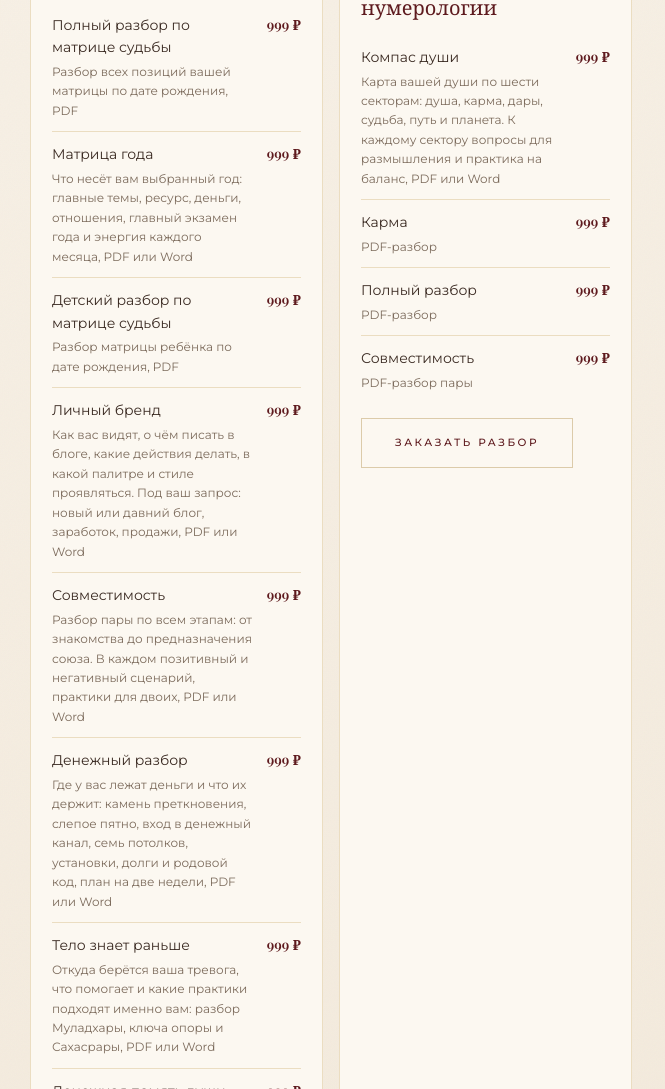
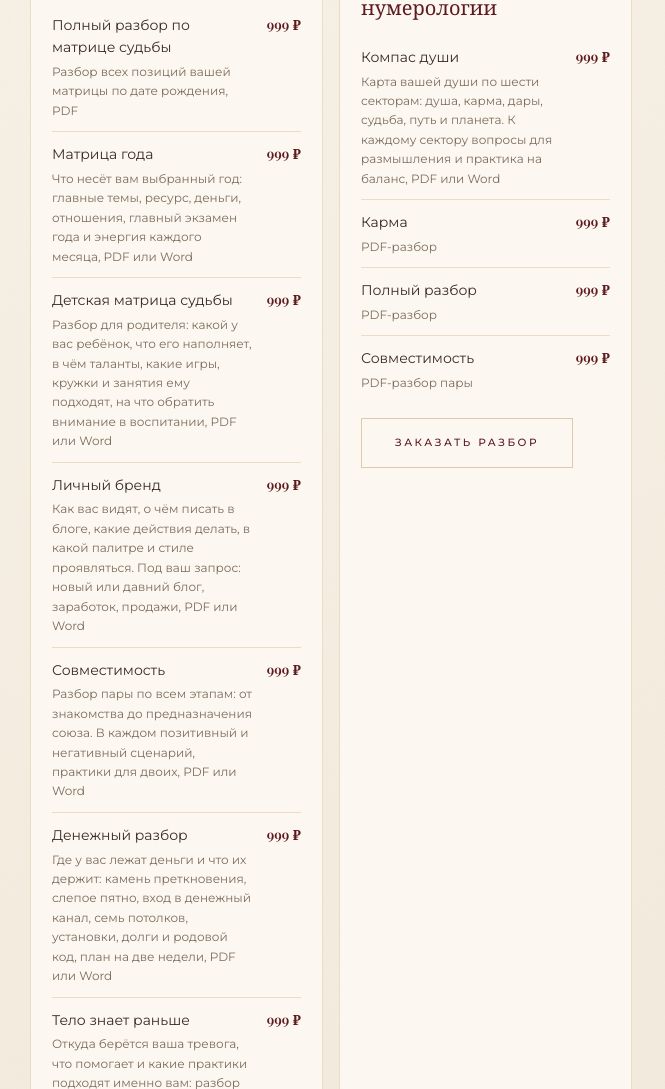
Before and after one commit to axis-axi/matrica, a plain HTML site: page index.html in a window 1280 px wide. Shown: the part 2984-4073 px from the top of the page, without its empty margins (0-665 px from the left). Drawn offline with nearby package versions, Linux system fonts and the light colour scheme.

Commit message:
Детская матрица судьбы: описание в прайсе
Co-Authored-By: Claude Sonnet 5.5 <noreply@anthropic.com>

```diff
--- a/index.html
+++ b/index.html
@@ -1390,7 +1390,7 @@ html,body{margin:0;padding:0;background:#F7F1E8;}
           <h3>Разборы по матрице</h3>
           <div class="mx-pg-row"><div>Полный разбор по матрице судьбы<small>Разбор всех позиций вашей матрицы по дате рождения, PDF</small></div><b>999 ₽</b></div>
           <div class="mx-pg-row"><div>Матрица года<small>Что несёт вам выбранный год: главные темы, ресурс, деньги, отношения, главный экзамен года и энергия каждого месяца, PDF или Word</small></div><b>999 ₽</b></div>
-          <div class="mx-pg-row"><div>Детский разбор по матрице судьбы<small>Разбор матрицы ребёнка по дате рождения, PDF</small></div><b>999 ₽</b></div>
+          <div class="mx-pg-row"><div>Детская матрица судьбы<small>Разбор для родителя: какой у вас ребёнок, что его наполняет, в чём таланты, какие игры, кружки и занятия ему подходят, на что обратить внимание в воспитании, PDF или Word</small></div><b>999 ₽</b></div>
           <div class="mx-pg-row"><div>Личный бренд<small>Как вас видят, о чём писать в блоге, какие действия делать, в какой палитре и стиле проявляться. Под ваш запрос: новый или давний блог, заработок, продажи, PDF или Word</small></div><b>999 ₽</b></div>
           <div class="mx-pg-row"><div>Совместимость<small>Разбор пары по всем этапам: от знакомства до предназначения союза. В каждом позитивный и негативный сценарий, практики для двоих, PDF или Word</small></div><b>999 ₽</b></div>
           <div class="mx-pg-row"><div>Денежный разбор<small>Где у вас лежат деньги и что их держит: камень преткновения, слепое пятно, вход в денежный канал, семь потолков, установки, долги и родовой код, план на две недели, PDF или Word</small></div><b>999 ₽</b></div>
```
